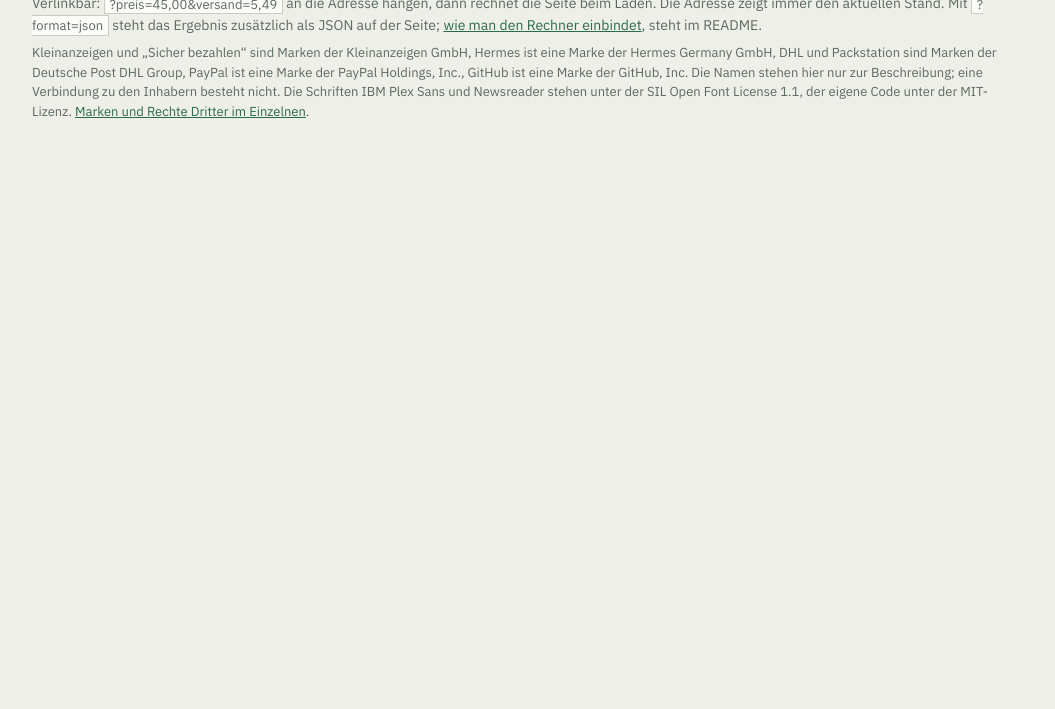
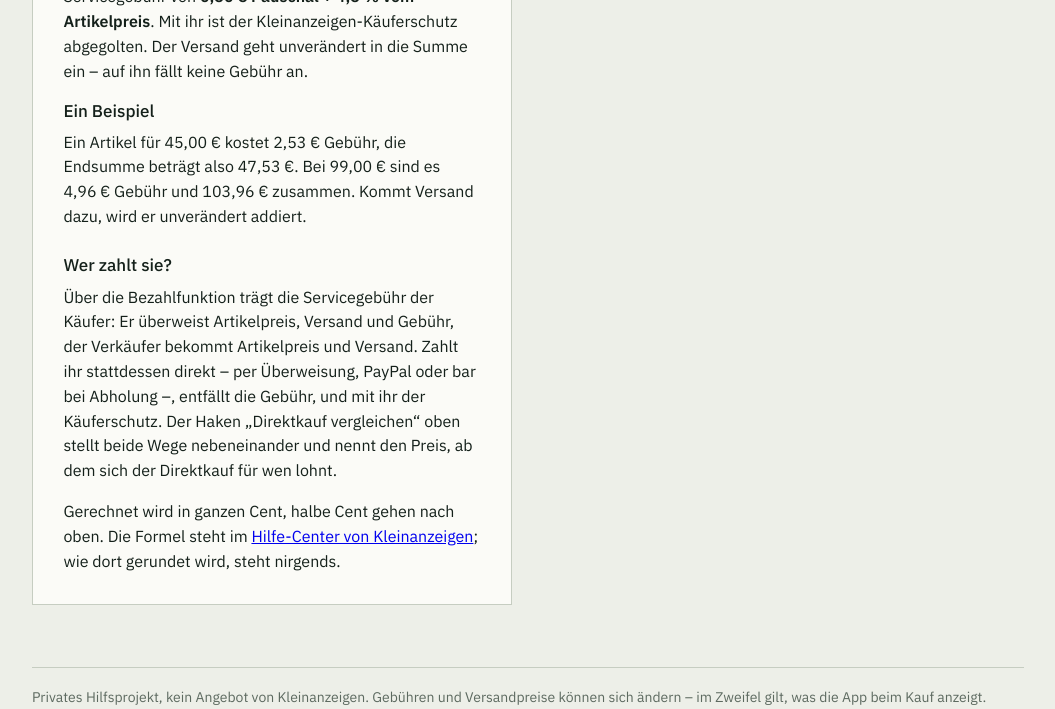
Before and after one commit to rorar/klein-rechner, a website: page index.html in a window 1280 px wide. Shown: the part 1804-2513 px from the top of the page, without its empty margins (112-1167 px from the left). Before the commit the page ends 1980 px from the top, so only its background shows below. Drawn offline with Linux system fonts and the light colour scheme.

Commit message:
Die Frage, mit der Leute herkommen, steht als Text auf der Seite
Wer sucht, tippt „wie hoch ist die Gebühr bei Kleinanzeigen“ und will die
Antwort lesen, nicht ein Formular ausfüllen. Bisher standen 0,50 € und
4,5 % nirgends im ausgelieferten Text: Der Beleg wird erst von ui.js
gefüllt, und was ein Skript einsetzt, liest nicht jeder Besucher und
nicht jede Suchmaschine zuverlässig. Sieben Prozent der Seite waren
Überschriften wie „Eingabe“ und „Weitergeben“, kein einziger Satz nannte
die Formel.

Der Abschnitt nennt sie deshalb im Quelltext, dazu ein durchgerechnetes
Beispiel, wer die Gebühr trägt, was beim Direktkauf entfällt, und die
Quelle im Hilfe-Center.

Damit stehen die Zahlen zweimal da, in js/daten.js und als Satz. Drei
Tests rechnen den Satz gegen die Daten nach: die Aufschlüsselung, beide
Beispielrechnungen mit kleinanzeigenGebuehr() und die Adresse der Quelle.
Ändert sich ein Satz in den Daten, schlägt der Test an, statt dass der
Text still falsch wird.

Beträge und Prozentwerte stehen mit geschütztem Leerzeichen, sonst fällt
das Währungszeichen in die nächste Zeile. fmt() setzt dasselbe Zeichen,
deshalb vergleichen die Tests normalisiert.

Co-Authored-By: Claude Opus 5 (1M context) <noreply@anthropic.com>

```diff
--- a/index.html
+++ b/index.html
@@ -311,6 +311,48 @@
     </article>
   </section>
 
+  <!-- Dieser Abschnitt steht als Text im HTML, nicht im JavaScript: Er
+       beantwortet die Frage, mit der Leute herkommen, und soll auch ohne
+       Skript dastehen. Die Zahlen sind Ausgaben von js/daten.js;
+       test/seite.test.js rechnet sie nach und schlägt an, sobald sie
+       auseinanderlaufen. -->
+  <section class="panel prosa" aria-labelledby="erklaerung-titel">
+    <h2 id="erklaerung-titel" class="panel-title">Wie hoch ist die Gebühr bei „Sicher bezahlen“?</h2>
+
+    <p>
+      Kleinanzeigen erhebt für die Bezahlfunktion eine Servicegebühr von
+      <strong>0,50 € Pauschal + 4,5 % vom Artikelpreis</strong>. Mit ihr ist der
+      Kleinanzeigen-Käuferschutz abgegolten. Der Versand geht unverändert in die
+      Summe ein – auf ihn fällt keine Gebühr an.
+    </p>
+
+    <h3>Ein Beispiel</h3>
+
+    <p>
+      Ein Artikel für 45,00 € kostet 2,53 € Gebühr, die Endsumme beträgt also
+      47,53 €. Bei 99,00 € sind es 4,96 € Gebühr und 103,96 € zusammen.
+      Kommt Versand dazu, wird er unverändert addiert.
+    </p>
+
+    <h3>Wer zahlt sie?</h3>
+
+    <p>
+      Über die Bezahlfunktion trägt die Servicegebühr der Käufer: Er überweist
+      Artikelpreis, Versand und Gebühr, der Verkäufer bekommt Artikelpreis und
+      Versand. Zahlt ihr stattdessen direkt – per Überweisung, PayPal oder bar
+      bei Abholung –, entfällt die Gebühr, und mit ihr der Käuferschutz. Der
+      Haken „Direktkauf vergleichen“ oben stellt beide Wege nebeneinander und
+      nennt den Preis, ab dem sich der Direktkauf für wen lohnt.
+    </p>
+
+    <p>
+      Gerechnet wird in ganzen Cent, halbe Cent gehen nach oben. Die Formel
+      steht im
+      <a href="https://hilfe.kleinanzeigen.de/hc/de/articles/17211553583388-Was-ist-Sicher-bezahlen-wie-funktioniert-der-K%C3%A4uferschutz" rel="noopener">Hilfe-Center von Kleinanzeigen</a>;
+      wie dort gerundet wird, steht nirgends.
+    </p>
+  </section>
+
 </main>
 
 <footer class="colophon">
```
Also changed, not shown: test/seite.test.js (+33 -0 lines).
